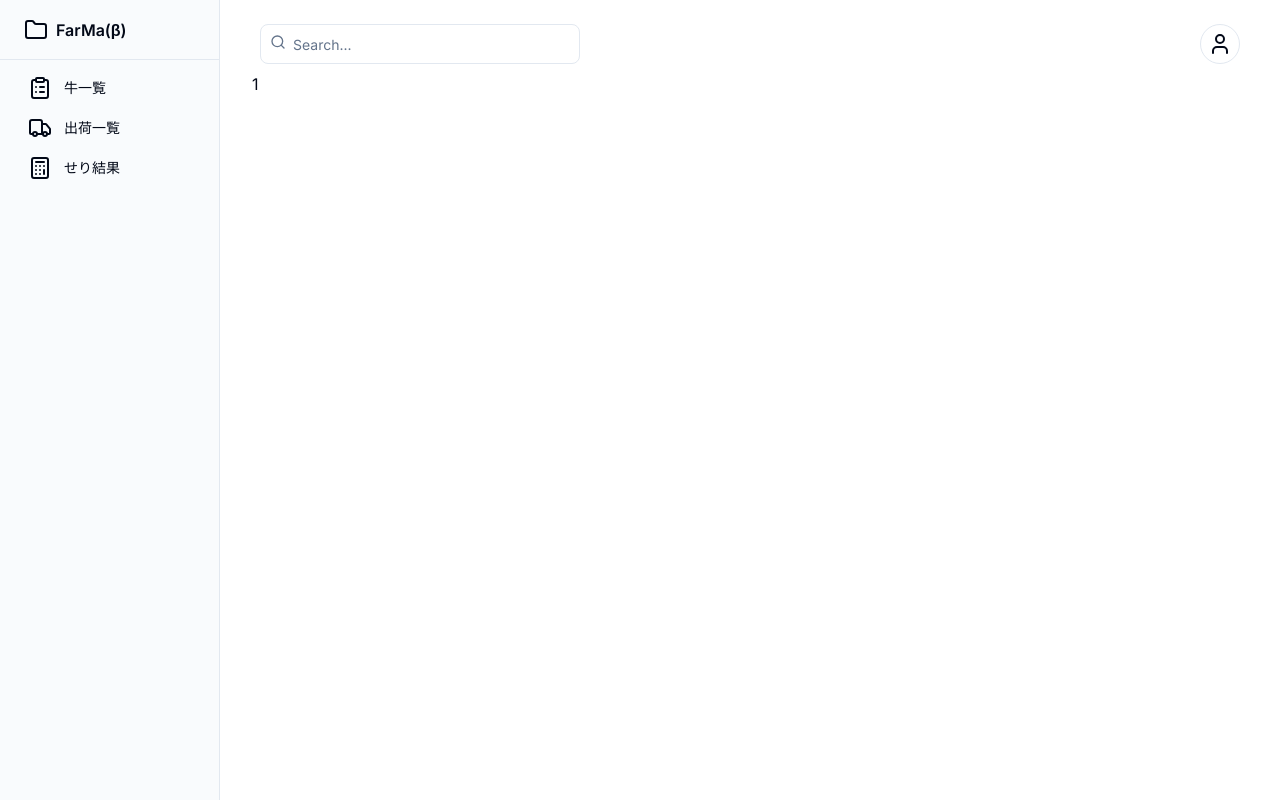
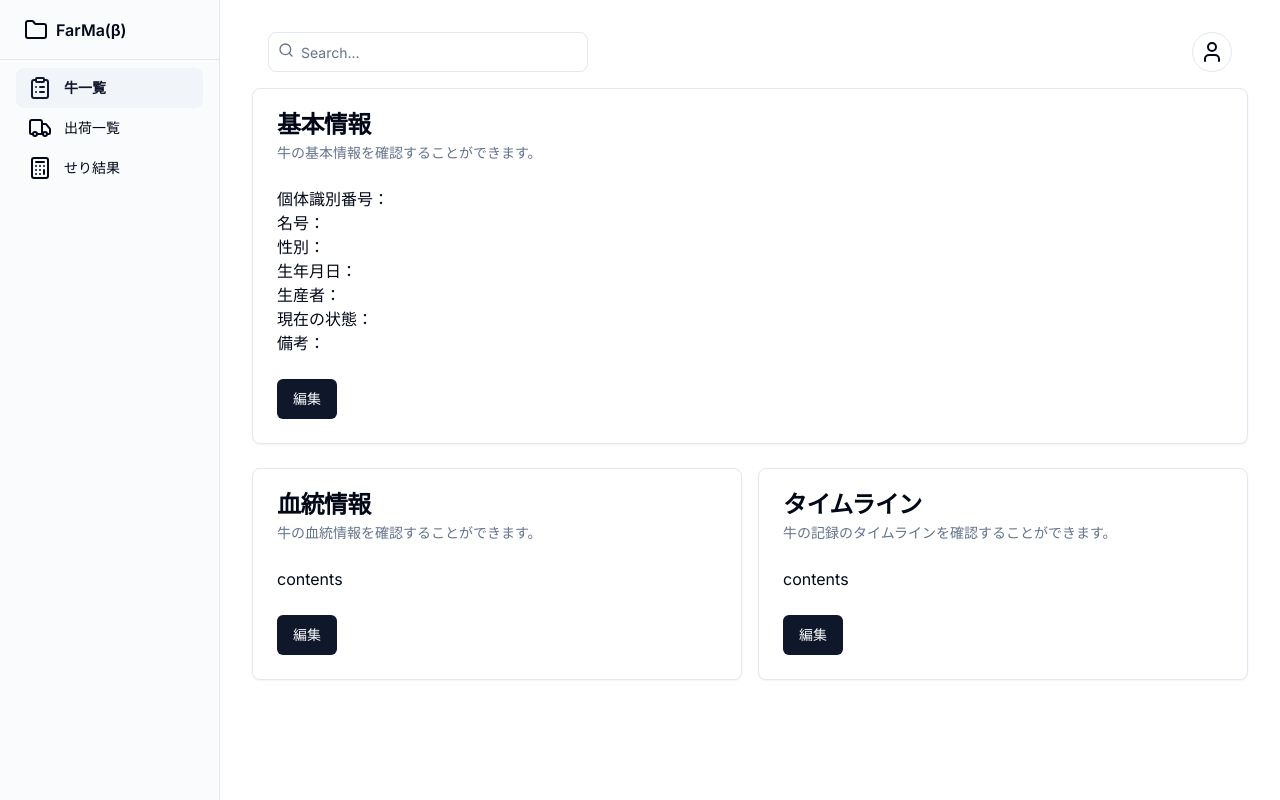
Before and after one commit to katsuya6152/farma-fe, a Next.js app: page /cows/1 in a window 1280 px wide. Built offline with nearby package versions, Linux system fonts and the light colour scheme; sample sign-in values are in the browser's storage.

Commit message:
feat:Started to create Cow page

```diff
--- a/src/app/(authenticated)/cows/[id]/page.tsx
+++ b/src/app/(authenticated)/cows/[id]/page.tsx
@@ -1,25 +1,40 @@
 "use client";
 
 import { useEffect, useState } from "react";
-import { useParams, useRouter } from "next/navigation";
 
-import { getCows } from "@/lib/api";
-import CowsTable from "@/app/components/cows/CowsTable";
-import Header from "@/components/layouts/Header";
-import { AddDataDialog } from "@/app/components/common/dialog/AddDataDialog";
-import { cowsTableColumns } from "@/app/components/cows/cowsTableColumns";
+import { getCowData } from "@/lib/api";
 import { Cow } from "@/types/Cow";
+import { BasicInfoCard } from "@/app/components/cow/BasicInfoCard";
+import { PedigreeInfoCard } from "@/app/components/cow/PedigreeInfoCard";
+import { Timeline } from "@/app/components/cow/Timeline";
 
 export const runtime = "edge";
 
-export default function SinglePage() {
-  const router = useRouter();
-  const params = useParams();
+export default function SinglePage({ params }: { params: { id: string } }) {
   const id = params.id;
 
+  const [cowData, setCowData] = useState<Cow>();
+
+  useEffect(() => {
+    async function fetchData() {
+      await getCowData(id)
+        .then((cow) => {
+          if (cow != null) setCowData(cow);
+        })
+        .catch((error) => {
+          console.error(error);
+        });
+    }
+    fetchData();
+  }, []);
+
   return (
-    <div>
-      <div>{id}</div>
+    <div className="space-y-6">
+      <BasicInfoCard data={cowData} />
+      <div className="grid grid-cols-1 md:grid-cols-2 gap-4">
+        <PedigreeInfoCard />
+        <Timeline />
+      </div>
     </div>
   );
 }
--- a/src/app/(authenticated)/cows/page.tsx
+++ b/src/app/(authenticated)/cows/page.tsx
@@ -1,7 +1,6 @@
 "use client";
 
 import { useEffect, useState } from "react";
-import { useRouter } from "next/navigation";
 
 import { getCows } from "@/lib/api";
 import CowsTable from "@/app/components/cows/CowsTable";
@@ -12,16 +11,7 @@ import { Cow } from "@/types/Cow";
 export const runtime = "edge";
 
 export default function ListPage() {
-  const router = useRouter();
   const [cowData, setCowData] = useState<Cow[]>([]);
-
-  useEffect(() => {
-    const token = localStorage.getItem("token");
-
-    if (!token) {
-      router.push("/login");
-    }
-  }, [router]);
 
   useEffect(() => {
     async function fetchData() {
--- /dev/null
+++ b/src/app/components/cow/BasicInfoCard.tsx
@@ -0,0 +1,45 @@
+import * as React from "react";
+
+import { Button } from "@/components/ui/button";
+import {
+  Card,
+  CardContent,
+  CardDescription,
+  CardFooter,
+  CardHeader,
+  CardTitle,
+} from "@/components/ui/card";
+import { Cow } from "@/types/Cow";
+
+interface BasicInfoCardProps {
+  data: Cow | undefined;
+}
+
+export function BasicInfoCard({ data }: BasicInfoCardProps) {
+  return (
+    <Card className="w-full">
+      <CardHeader>
+        <CardTitle>基本情報</CardTitle>
+        <CardDescription>
+          牛の基本情報を確認することができます。
+        </CardDescription>
+      </CardHeader>
+      <CardContent>
+        <div>
+          <div>
+            <p>個体識別番号：{data?.id}</p>
+            <p>名号：{data?.name}</p>
+            <p>性別：{data?.gender}</p>
+            <p>生年月日：{data?.birthDate}</p>
+            <p>生産者：{data?.producerName}</p>
+            <p>現在の状態：{data?.status}</p>
+            <p>備考：{data?.notes}</p>
+          </div>
+        </div>
+      </CardContent>
+      <CardFooter className="flex justify-between">
+        <Button>編集</Button>
+      </CardFooter>
+    </Card>
+  );
+}
--- /dev/null
+++ b/src/app/components/cow/PedigreeInfoCard.tsx
@@ -0,0 +1,30 @@
+import * as React from "react";
+
+import { Button } from "@/components/ui/button";
+import {
+  Card,
+  CardContent,
+  CardDescription,
+  CardFooter,
+  CardHeader,
+  CardTitle,
+} from "@/components/ui/card";
+
+export function PedigreeInfoCard() {
+  return (
+    <Card className="w-full">
+      <CardHeader>
+        <CardTitle>血統情報</CardTitle>
+        <CardDescription>
+          牛の血統情報を確認することができます。
+        </CardDescription>
+      </CardHeader>
+      <CardContent>
+        <div>contents</div>
+      </CardContent>
+      <CardFooter className="flex justify-between">
+        <Button>編集</Button>
+      </CardFooter>
+    </Card>
+  );
+}
--- /dev/null
+++ b/src/app/components/cow/Timeline.tsx
@@ -0,0 +1,30 @@
+import * as React from "react";
+
+import { Button } from "@/components/ui/button";
+import {
+  Card,
+  CardContent,
+  CardDescription,
+  CardFooter,
+  CardHeader,
+  CardTitle,
+} from "@/components/ui/card";
+
+export function Timeline() {
+  return (
+    <Card className="w-full">
+      <CardHeader>
+        <CardTitle>タイムライン</CardTitle>
+        <CardDescription>
+          牛の記録のタイムラインを確認することができます。
+        </CardDescription>
+      </CardHeader>
+      <CardContent>
+        <div>contents</div>
+      </CardContent>
+      <CardFooter className="flex justify-between">
+        <Button>編集</Button>
+      </CardFooter>
+    </Card>
+  );
+}
--- a/src/app/components/cows/CowsTable.tsx
+++ b/src/app/components/cows/CowsTable.tsx
@@ -1,4 +1,3 @@
-import Link from "next/link";
 import {
   ColumnDef,
   flexRender,
@@ -15,6 +14,7 @@ import {
   TableRow,
 } from "@/components/ui/table";
 import { ScrollArea, ScrollBar } from "@/components/ui/scroll-area";
+import { useRouter } from "next/navigation";
 
 interface DataTableProps<TData, TValue> {
   columns: ColumnDef<TData, TValue>[];
@@ -25,6 +25,7 @@ export function CowsTable<TData, TValue>({
   columns,
   data,
 }: DataTableProps<TData, TValue>) {
+  const router = useRouter();
   const table = useReactTable({
     data,
     columns,
@@ -58,6 +59,8 @@ export function CowsTable<TData, TValue>({
               <TableRow
                 key={row.id}
                 data-state={row.getIsSelected() && "selected"}
+                onClick={() => router.push(`/cows/${row.getValue("id")}`)}
+                className="cursor-pointer"
               >
                 {row.getVisibleCells().map((cell) => (
                   <TableCell key={cell.id}>
--- a/src/components/layouts/Header.tsx
+++ b/src/components/layouts/Header.tsx
@@ -14,7 +14,7 @@ import { LogoutDialog } from "@/app/components/common/dialog/LogoutDialog";
 
 export default function Header() {
   return (
-    <header className="sticky top-0 z-30 flex justify-between h-14 items-center gap-4 border-b bg-background sm:static sm:h-auto sm:border-0 sm:bg-transparent m-2">
+    <header className="sticky top-0 z-30 flex justify-between h-14 items-center gap-4 border-b bg-background sm:static sm:h-auto sm:border-0 sm:bg-transparent m-4">
       <div className="relative flex-1 md:grow-0">
         <Search className="absolute left-2.5 top-2.5 h-4 w-4 text-muted-foreground" />
         <Input
--- a/src/components/layouts/Sidebar.tsx
+++ b/src/components/layouts/Sidebar.tsx
@@ -1,7 +1,8 @@
 "use client";
 
 import Link from "next/link";
-import { usePathname } from "next/navigation";
+import { useEffect } from "react";
+import { usePathname, useRouter } from "next/navigation";
 import {
   ClipboardList,
   Folder,
@@ -47,7 +48,16 @@ const SidebarLink: React.FC<SidebarLinkProps> = ({
 );
 
 export default function Sidebar() {
+  const router = useRouter();
   const pathname = usePathname();
+
+  useEffect(() => {
+    const token = localStorage.getItem("token");
+
+    if (!token) {
+      router.push("/login");
+    }
+  }, [router]);
 
   return (
     <div className="hidden border-r bg-muted/40 md:block">
@@ -66,7 +76,7 @@ export default function Sidebar() {
                 href={link.href}
                 icon={link.icon}
                 label={link.label}
-                isActive={pathname === link.href}
+                isActive={pathname.includes(link.href)}
               />
             ))}
           </nav>
--- /dev/null
+++ b/src/components/ui/card.tsx
@@ -0,0 +1,86 @@
+import * as React from "react";
+
+import { cn } from "@/lib/utils";
+
+const Card = React.forwardRef<
+  HTMLDivElement,
+  React.HTMLAttributes<HTMLDivElement>
+>(({ className, ...props }, ref) => (
+  <div
+    ref={ref}
+    className={cn(
+      "rounded-lg border bg-card text-card-foreground shadow-sm",
+      className,
+    )}
+    {...props}
+  />
+));
+Card.displayName = "Card";
+
+const CardHeader = React.forwardRef<
+  HTMLDivElement,
+  React.HTMLAttributes<HTMLDivElement>
+>(({ className, ...props }, ref) => (
+  <div
+    ref={ref}
+    className={cn("flex flex-col space-y-1.5 p-6", className)}
+    {...props}
+  />
+));
+CardHeader.displayName = "CardHeader";
+
+const CardTitle = React.forwardRef<
+  HTMLParagraphElement,
+  React.HTMLAttributes<HTMLHeadingElement>
+>(({ className, ...props }, ref) => (
+  <h3
+    ref={ref}
+    className={cn(
+      "text-2xl font-semibold leading-none tracking-tight",
+      className,
+    )}
+    {...props}
+  />
+));
+CardTitle.displayName = "CardTitle";
+
+const CardDescription = React.forwardRef<
+  HTMLParagraphElement,
+  React.HTMLAttributes<HTMLParagraphElement>
+>(({ className, ...props }, ref) => (
+  <p
+    ref={ref}
+    className={cn("text-sm text-muted-foreground", className)}
+    {...props}
+  />
+));
+CardDescription.displayName = "CardDescription";
+
+const CardContent = React.forwardRef<
+  HTMLDivElement,
+  React.HTMLAttributes<HTMLDivElement>
+>(({ className, ...props }, ref) => (
+  <div ref={ref} className={cn("p-6 pt-0", className)} {...props} />
+));
+CardContent.displayName = "CardContent";
+
+const CardFooter = React.forwardRef<
+  HTMLDivElement,
+  React.HTMLAttributes<HTMLDivElement>
+>(({ className, ...props }, ref) => (
+  <div
+    ref={ref}
+    className={cn("flex items-center p-6 pt-0", className)}
+    {...props}
+  />
+));
+CardFooter.displayName = "CardFooter";
+
+export {
+  Card,
+  CardHeader,
+  CardFooter,
+  CardTitle,
+  CardDescription,
+  CardContent,
+};
--- a/src/lib/api.ts
+++ b/src/lib/api.ts
@@ -90,6 +90,19 @@ export async function getCows() {
   });
 }
 
+export async function getCowData(id: string) {
+  return new Promise<Cow | null>((resolve, reject) => {
+    setTimeout(() => {
+      const cowData = cowsData.find((c) => c.id === id);
+      if (cowData) {
+        resolve(cowData);
+      } else {
+        reject(new Error(`Cow with id ${id} not found`));
+      }
+    }, 1000);
+  });
+}
+
 export async function updateCowData(data: Cow) {
   const res = await fetch(`${BASE_URL}/api/cow/${data.id}`, {
     method: "PUT",
```
